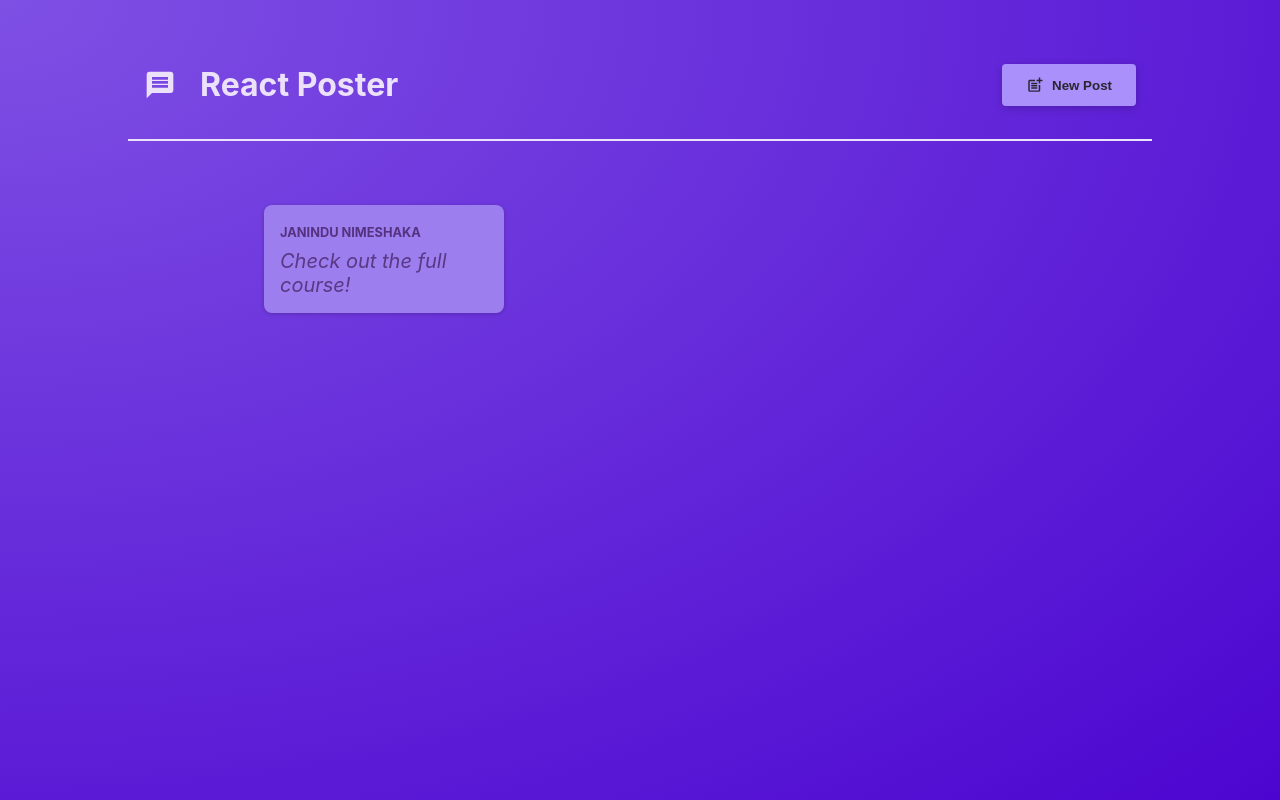
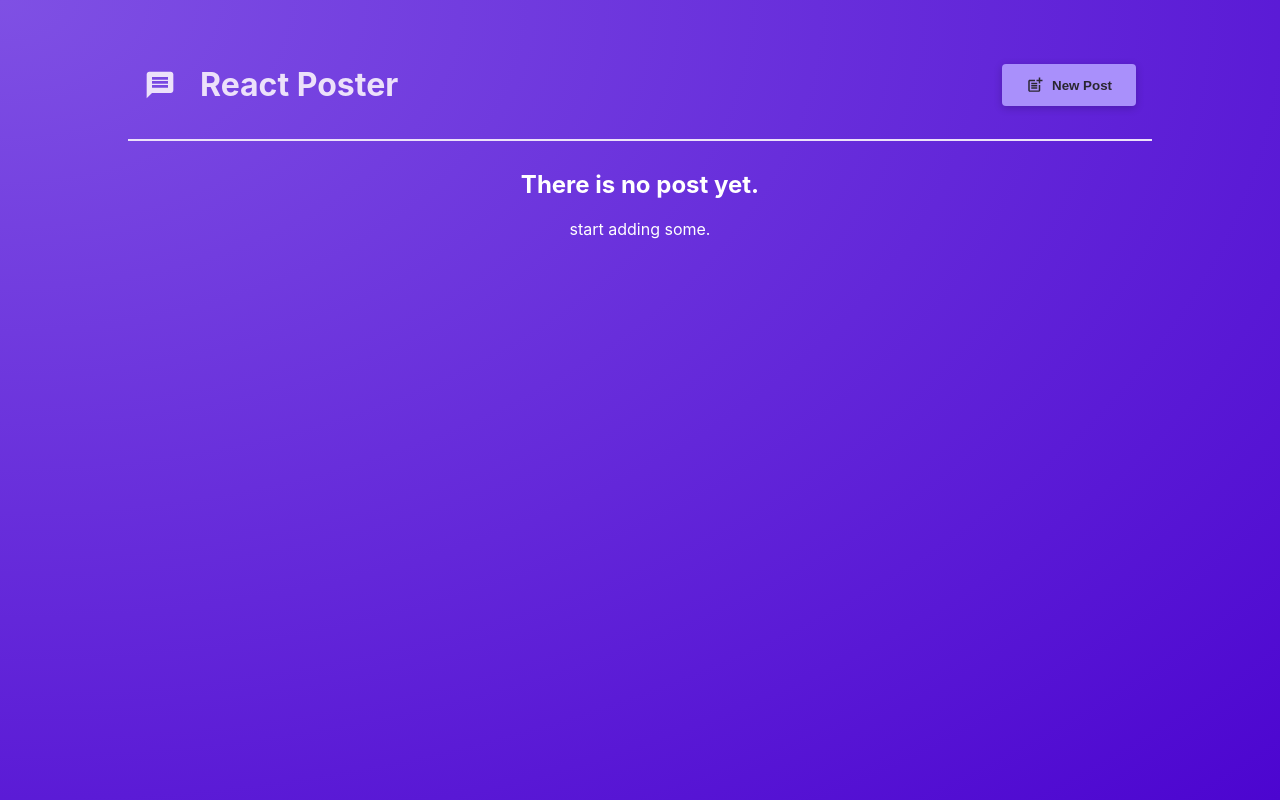
Before and after one commit to TharakaMadushan/React, a React (Vite) app in the folder react-crash-course/: page / in a window 1280 px wide. Built offline with nearby package versions, Linux system fonts and the light colour scheme.

Commit message:
"Updated PostsList component to render a list of posts from an array, with a fallback message when no posts are available."

```diff
--- a/react-crash-course/src/components/PostsList.jsx
+++ b/react-crash-course/src/components/PostsList.jsx
@@ -35,10 +35,19 @@ function PostsList({ isPosting, onStopPosting }) {
           />
         </Modal>
       )}
-
-      <ul className={classes.posts}>
-        <Post author="Janindu Nimeshaka" body="Check out the full course!" />
-      </ul>
+      {posts.length > 0 && (
+        <ul className={classes.posts}>
+          {posts.map((post) => (
+            <Post key={post.body} author={post.author} body={post.body} />
+          ))}
+        </ul>
+      )}
+      {posts.length === 0 && (
+        <div style={{ textAlign: "center", color: "white" }}>
+          <h2>There is no post yet.</h2>
+          <p>start adding some.</p>
+        </div>
+      )}
     </>
   );
 }
```
